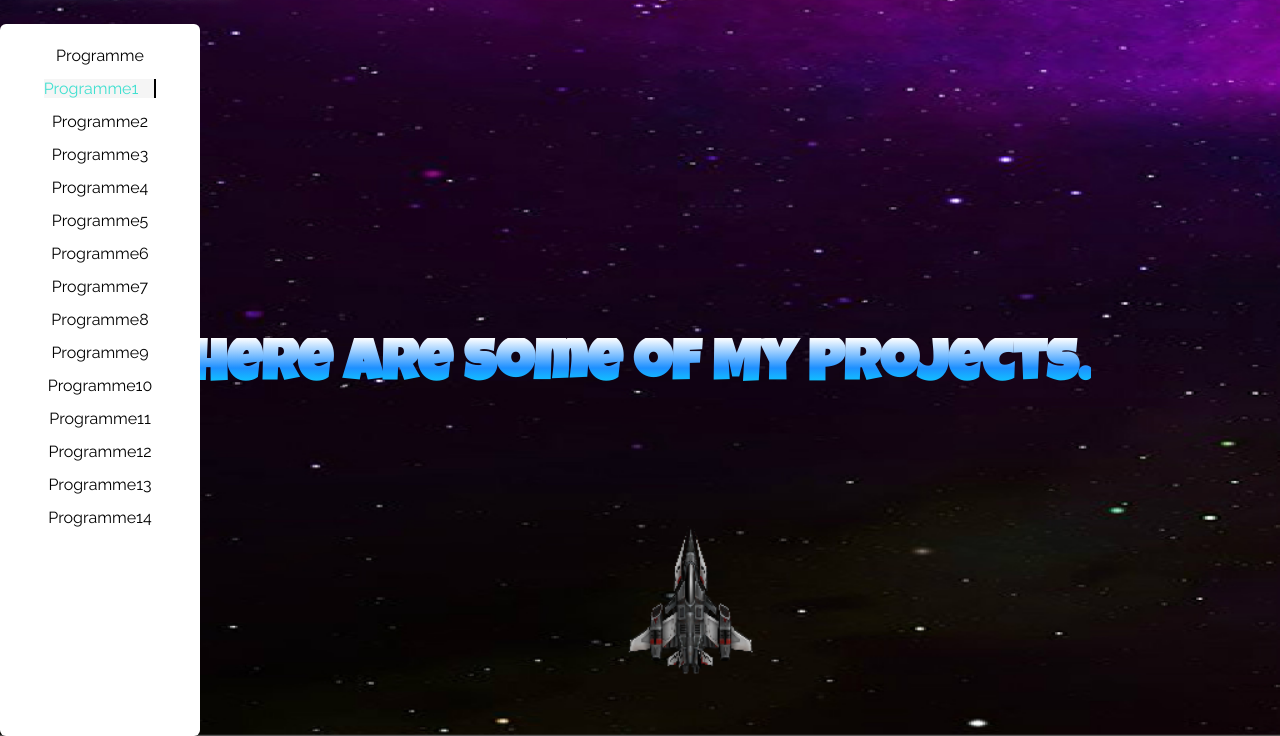
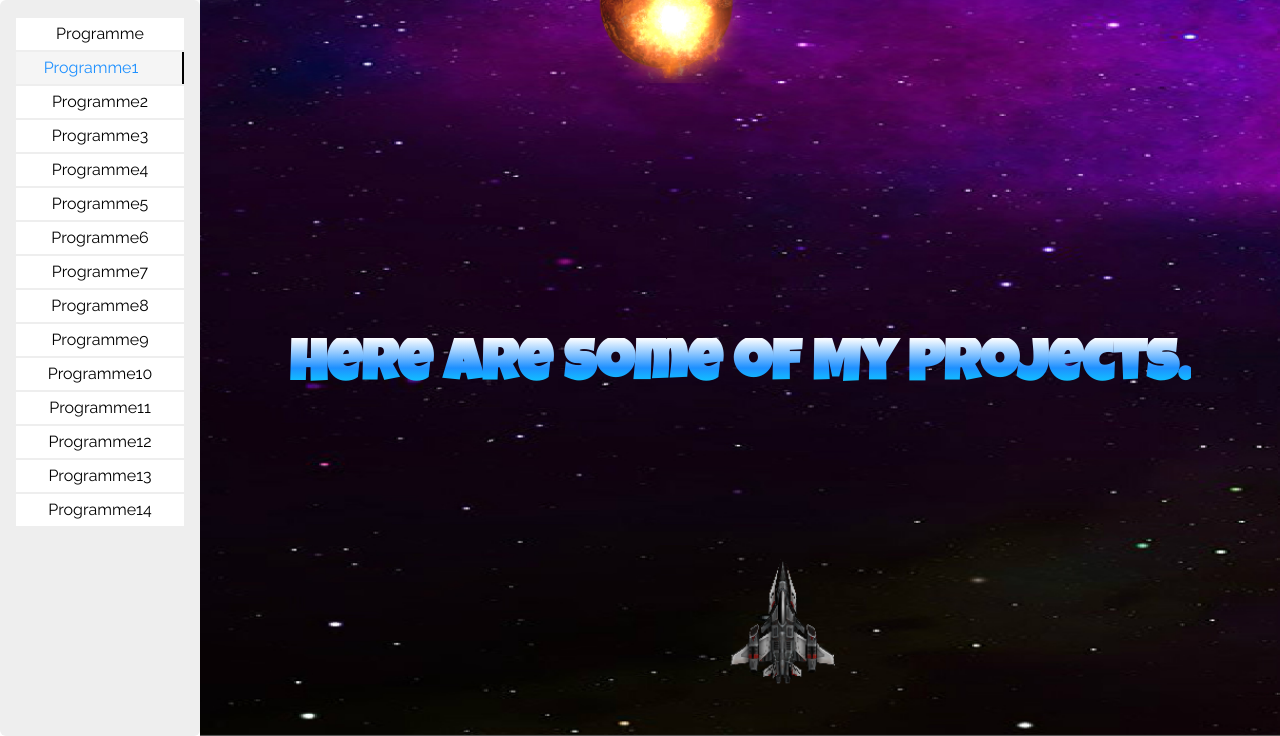
Before and after one commit to sumantv26/ngargg, a PHP site: page /programme1.html in a window 1280 px wide. Shown: the part 64-800 px from the top of the page. Run offline with PHP 8.4, Linux system fonts and the light colour scheme.

Commit message:
New commit

```diff
--- a/css/programme.css
+++ b/css/programme.css
@@ -3,9 +3,9 @@
     left:0;
     bottom: 0;
     width: 25vh;
-    height: 89vh;
+    height: 92vh;
     padding: 2vh;
-    background-color: white;
+    background-color: #eee;
     line-height: 1.6rem;
     text-align: center;
     border-radius: 0.3rem;
@@ -18,9 +18,49 @@
     color: black;
 }
 
+a.progs{
+    display: block;
+    background-color: white;
+    margin-top: 0.1rem;
+    transition: all 1s;
+}
+
+a.progs:hover{
+    color: #333;
+    background-color: #efefef;
+    border-right: 2px solid #555;
+
+}
+
 #progs_current{
     padding-right: 2vh;
     background-color: whitesmoke;
     border-right: 2px solid black;
-    color: turquoise;
+    color: dodgerblue;
 }
+
+.main_content{
+    margin-left: 25vh;
+}
+
+
+
+
+
+
+
+
+
+
+
+
+/*================================ @MEDIA QUERIES ==================*/
+
+@media(max-width:615px){
+    .sidenav{
+        display: none;
+    }
+    .main_content{
+        margin-left: 0vh;
+    }
+}
--- a/css/style.css
+++ b/css/style.css
@@ -100,6 +100,10 @@ a{
     display: none;
 }
 
+#pgback{
+    text-align: center;
+}
+
 
 /* ================== Responsive ==================== */
 
--- a/css/website.css
+++ b/css/website.css
@@ -14,6 +14,7 @@
     background: -webkit-linear-gradient(white,dodgerblue,cyan);
   -webkit-background-clip: text;
   -webkit-text-fill-color: transparent;
+  text-align: center;
 }
 
 
@@ -65,6 +66,7 @@
     flex: 1;
     height: 100%;
     background: url(../img/pg.jpeg) no-repeat center bottom/cover;
+    text-align: center;
     border-radius: 1%;
 }
 
--- a/programme.html
+++ b/programme.html
@@ -10,6 +10,7 @@
 
     <link rel="stylesheet" href="./css/style.css">
     <link rel="stylesheet" href="./css/website.css">
+    <link rel="stylesheet" href="./css/programme.css">
     <link rel="shortcut icon" href="./favicon/favicon.jpg" type="image/x-icon">
 
 
@@ -76,7 +77,7 @@
     <!-- End of navbar and show -->
 
     <div class="sidenav">
-        <a href="programme.html" id="programme" class="progs">Programme</a>
+        <a href="programme.html" id="progs_current" class="progs">Programme</a>
         <a href="programme1.html" class="progs">Programme1</a>
         <a href="programme2.html" class="progs">Programme2</a>
         <a href="programme3.html" class="progs">Programme3</a>
--- a/programme1.html
+++ b/programme1.html
@@ -67,12 +67,6 @@
     </div>
 
 
-    <div id="pgback">
-        <h1>
-            Here are Some of My Projects.
-        </h1>
-    </div>
-
     <!-- End of navbar and show -->
 
 
@@ -96,6 +90,18 @@
 
     </div>
 
+    <div class="main_content">
+
+        <div id="pgback">
+            <h1>
+                Here are Some of My Projects.
+            </h1>
+        </div>
+
+
+
+    </div>
+
 
 
 
```
